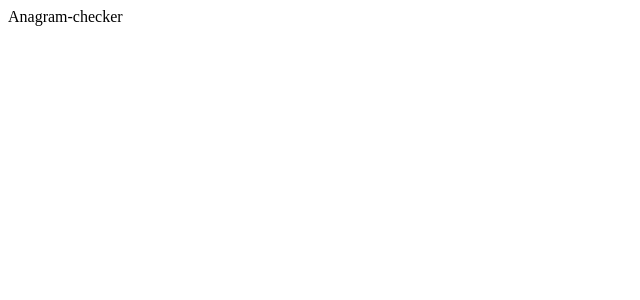
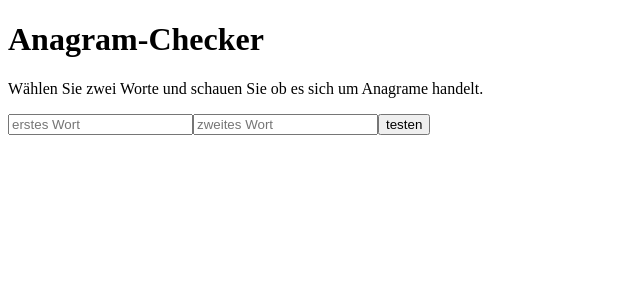
Before and after one commit to st-klockow/anagramm-checker, a React (Create React App) app: page / in a window 1280 px wide. Shown: the top 300 px of the page, without its empty margins (0-640 px from the left). Built offline with nearby package versions, Linux system fonts and the light colour scheme.

Commit message:
add anagram-checker - add function - add ui

```diff
--- a/src/App.tsx
+++ b/src/App.tsx
@@ -1,7 +1,10 @@
 import React from "react";
+import AnagramChecker from "./components/AnagramChecker/AnagramChecker";
 
 function App() {
-  return <div className="App">Anagram-checker</div>;
+  return <div className="App">
+    <AnagramChecker />
+  </div>;
 }
 
 export default App;
--- /dev/null
+++ b/src/components/AnagramChecker/AnagramChecker.tsx
@@ -0,0 +1,70 @@
+import { useState, useRef } from "react";
+
+const AnagramChecker = () => {
+  const firstWord = useRef<HTMLInputElement>(null);
+  const secondWord = useRef<HTMLInputElement>(null);
+
+  const [anagram, setAnagram] = useState(false);
+  const [showResult, setShowResult] = useState(false);
+
+  const isAnagram = () => {
+
+    const result = () => {
+      /**
+       * checks if two strings are an anagram
+       * words are getting sorted alphabetically and compared
+       *
+       * @returns {boolean} - returns true if the words are anagrams and false if they are not
+       */
+
+      if (firstWord.current?.value.length !== secondWord.current?.value.length)
+        return false;
+
+      // lowercase both words and sort alphabetically
+      const sortedFirstWord = firstWord.current?.value
+        .toLocaleLowerCase()
+        .split("")
+        .sort()
+        .join("");
+      const sortedSecondWord = secondWord.current?.value
+        .toLocaleLowerCase()
+        .split("")
+        .sort()
+        .join("");
+
+      if (sortedFirstWord !== sortedSecondWord) return false;
+      return true;
+    };
+
+    setAnagram(result);
+
+    // renders the result after the first test
+    setShowResult(true);
+  };
+
+  return (
+    <div>
+      <h1>Anagram-Checker</h1>
+      <p>
+        Wählen Sie zwei Worte und schauen Sie ob es sich um Anagrame handelt.
+      </p>
+      <input placeholder="erstes Wort" ref={firstWord} />
+      <input placeholder="zweites Wort" ref={secondWord} />
+      <button onClick={isAnagram} role="">
+        testen
+      </button>
+
+      {
+        // initially it's hidden, but rendered after the first test
+        showResult ? (
+          anagram ? (
+            <p>es handelt sich um Anagrame</p>
+          ) : (
+            <p>es handelt sich nicht um Anagrame</p>
+          )
+        ) : null
+      }
+    </div>
+  );
+};
+export default AnagramChecker;
```
Also changed, not shown: 1 other file (tests, documents, lock files or other folders).
